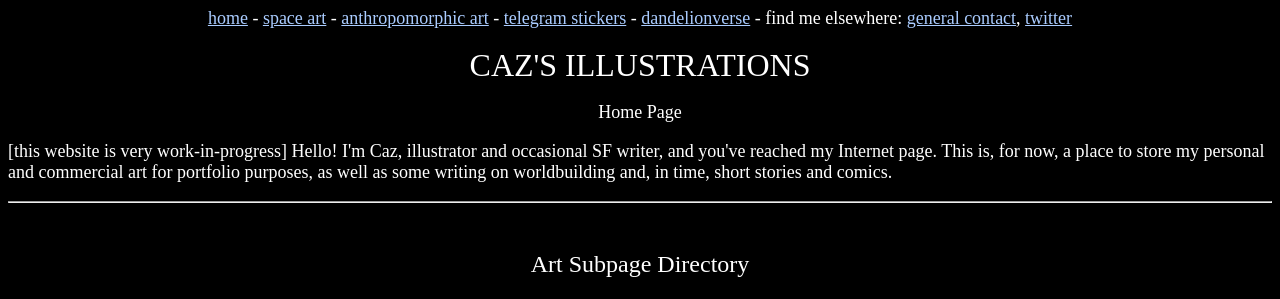
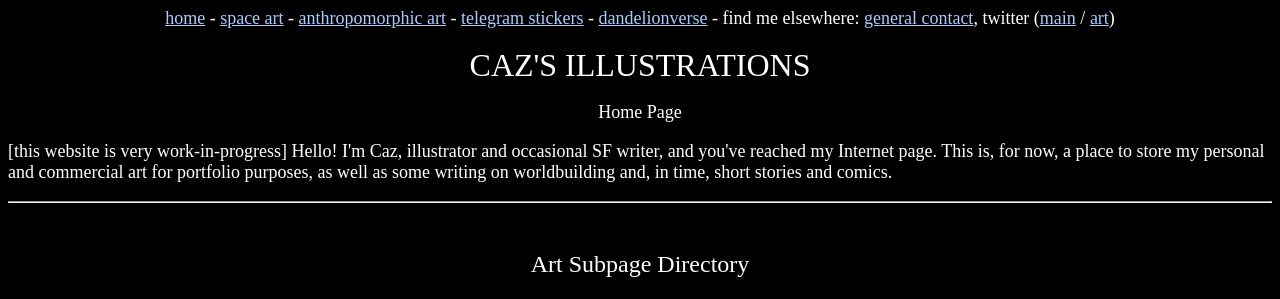
Before and after one commit to luyten7268A/luyten7268A.github.io, a plain HTML site: page index.html in a window 1280 px wide. Shown: the top 299 px of the page. Drawn offline with Linux system fonts and the light colour scheme.

Commit message:
Update index.html

```diff
--- a/index.html
+++ b/index.html
@@ -9,7 +9,8 @@
 <a href="http://www.cazillustrations.com/stickers.html">telegram stickers</a> -
 <a href="http://www.cazillustrations.com/dandelionverse.html">dandelionverse</a> -
 find me elsewhere: <a href="mailto:luyten7268A@gmail.com">general contact</a>,
-<a href="http://www.twitter.com/dandelionverse">twitter<div></div></a>
+twitter (<a href="http://www.twitter.com/cyberpupk">main</a> /
+<a href="http://www.twitter.com/dandelionverse">art</a>)
 <p><font size="6">CAZ'S ILLUSTRATIONS</font><!--end title--></p><p>Home Page</p></font></center><font size="+1">
 <p>[this website is very work-in-progress] Hello! I'm Caz, illustrator and
 occasional SF writer, and you've reached my Internet page. This is, for now, a
@@ -47,7 +48,8 @@ occasional SF writer, and you've reached my Internet page. This is, for now, a
     <a href="http://www.cazillustrations.com/stickers.html">telegram stickers</a> -
     <a href="http://www.cazillustrations.com/dandelionverse.html">dandelionverse</a> -
     find me elsewhere: <a href="mailto:luyten7268A@gmail.com">general contact</a>,
-    <a href="http://www.twitter.com/dandelionverse">twitter<div></div></a>
+    twitter (<a href="http://www.twitter.com/cyberpupk">main</a> /
+    <a href="http://www.twitter.com/dandelionverse">art</a>)
 </center>
 </body>
 </html>
```
